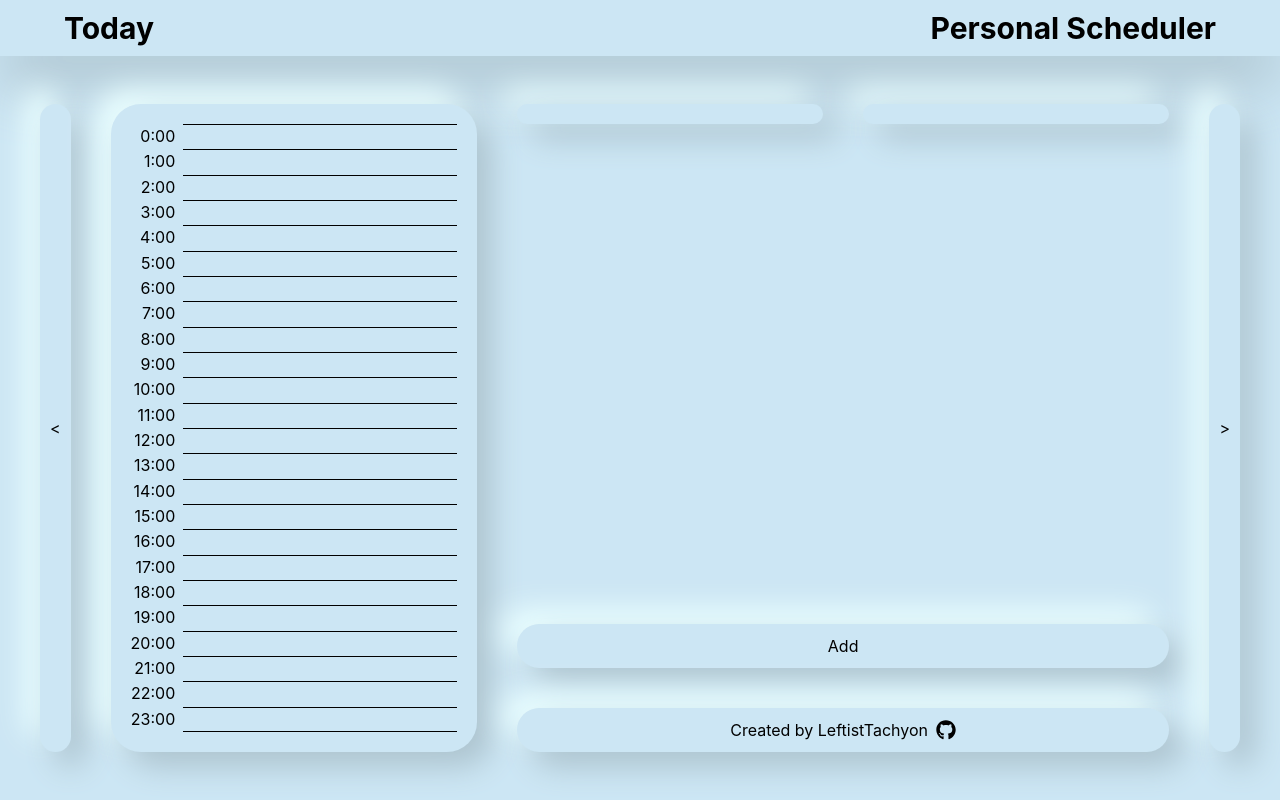
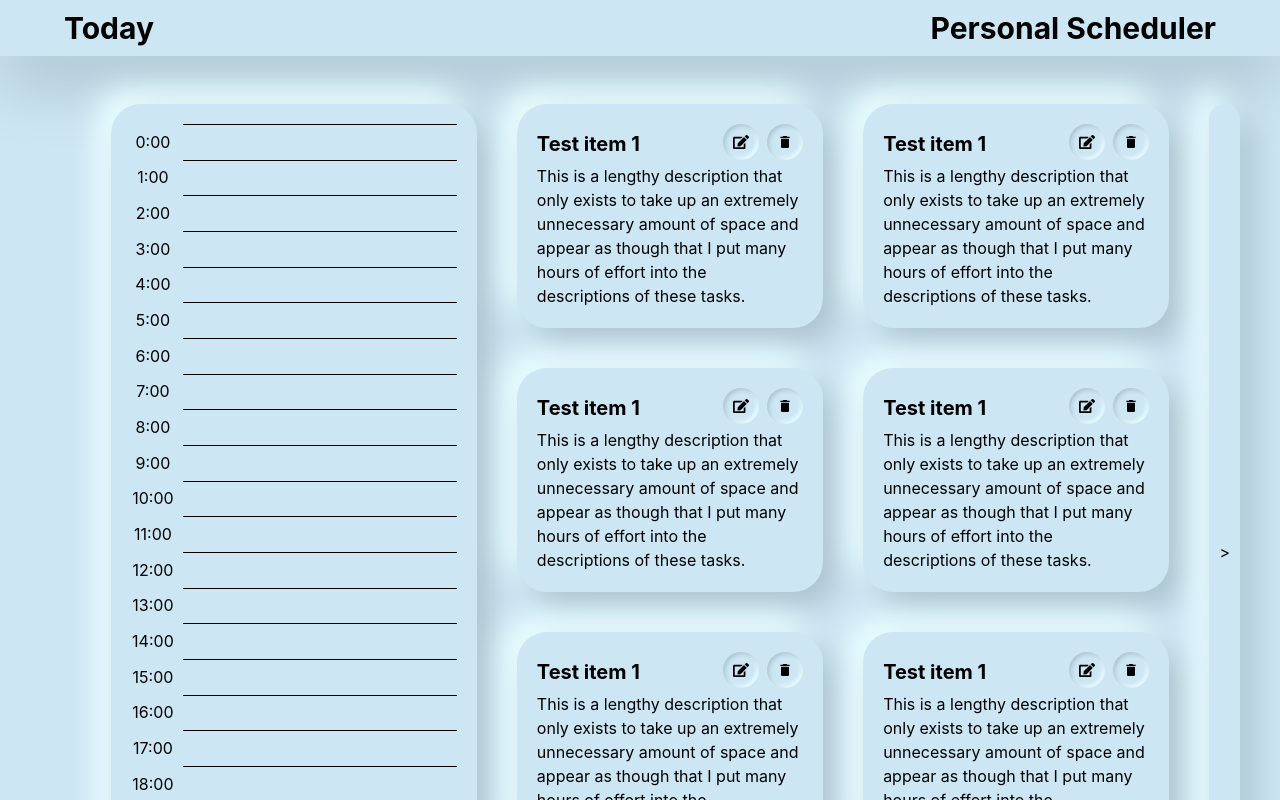
Before and after one commit to LeftistTachyon/personal-scheduler, a Next.js app: page / in a window 1280 px wide. Shown: the top 800 px of the page. Built offline with nearby package versions, Linux system fonts and the light colour scheme.

Commit message:
Made action cards

```diff
--- a/src/pages/index.tsx
+++ b/src/pages/index.tsx
@@ -1,7 +1,9 @@
 import {
 	Box,
+	BoxProps,
 	Center,
 	Grid,
+	Heading,
 	Icon,
 	SimpleGrid,
 	Stack,
@@ -11,7 +13,8 @@ import {
 } from "@chakra-ui/react";
 import NextChakraLink from "@components/nextChakraLink";
 import React, { cloneElement } from "react";
-import { FaGithub } from "react-icons/fa";
+import { FaEdit, FaGithub } from "react-icons/fa";
+import { MdDelete } from "react-icons/md";
 
 const shownHours: string[] = [
 	"0:00",
@@ -50,45 +53,19 @@ export default function Home() {
 			spacing={10}
 			justifySelf="stretch"
 			align="stretch"
-			minW="100vw"
+			// minW="100vw"
 			p={10}
 			direction="row"
 		>
-			<GridItem as="button">
+			<GridItem
+				as="button"
+				boxShadow="none"
+				color="transparent"
+				bg="transparent"
+			>
 				<Text>&lt;</Text>
 			</GridItem>
 			<GridItem flex={1} align="stretch" p={5}>
-				{/* <Stack spacing={0}>
-					<Divider flex={1} />
-					{shownHours.map((hour) => (
-						<HStack key={hour} flex={2}>
-							<Divider />
-							<Text as="i">{hour}</Text>
-							<Divider />
-						</HStack>
-					))}
-					<Divider flex={1} />
-				</Stack> */}
-				{/* <Box position="relative" h="100%">
-					{shownHours.map((hour, idx) => (
-						<HStack
-							key={hour}
-							position="absolute"
-							// top={(idx * height) / shownHours.length}
-							top={(100.0 * idx) / shownHours.length + "%"}
-							h={100.0 / shownHours.length + "%"}
-							w="100%"
-						>
-							<Text as="i" alignSelf="center">
-								{hour}
-							</Text>
-							<Divider
-								alignSelf="flex-start"
-								borderColor="black"
-							/>
-						</HStack>
-					))}
-				</Box> */}
 				<Grid
 					templateColumns="auto minmax(0, 1fr)"
 					columnGap={2}
@@ -97,7 +74,7 @@ export default function Home() {
 					{shownHours.map((hour, idx) =>
 						cloneElement(
 							<>
-								<Text textAlign="right">{hour}</Text>
+								<Center textAlign="right">{hour}</Center>
 								<Box
 									borderColor="black"
 									borderTopWidth={1}
@@ -111,11 +88,111 @@ export default function Home() {
 					)}
 				</Grid>
 			</GridItem>
-			<VStack flex={2} align="stretch" spacing={10}>
+			<VStack flex={2} align="stretch" spacing={7}>
 				<Box flex={1}>
 					<SimpleGrid columns={2} spacing={10}>
-						<GridItem></GridItem>
-						<GridItem></GridItem>
+						<GridItem p={5} display="block">
+							<Stack direction="row" float="right">
+								<InsetButton>
+									<Icon as={FaEdit} boxSize={4} />
+								</InsetButton>
+								<InsetButton>
+									<Icon as={MdDelete} boxSize={4} />
+								</InsetButton>
+							</Stack>
+							<Heading size="md">Test item 1</Heading>
+							<Text>
+								This is a lengthy description that only exists
+								to take up an extremely unnecessary amount of
+								space and appear as though that I put many hours
+								of effort into the descriptions of these tasks.
+							</Text>
+						</GridItem>
+						<GridItem p={5} display="block">
+							<Stack direction="row" float="right">
+								<InsetButton>
+									<Icon as={FaEdit} boxSize={4} />
+								</InsetButton>
+								<InsetButton>
+									<Icon as={MdDelete} boxSize={4} />
+								</InsetButton>
+							</Stack>
+							<Heading size="md">Test item 1</Heading>
+							<Text>
+								This is a lengthy description that only exists
+								to take up an extremely unnecessary amount of
+								space and appear as though that I put many hours
+								of effort into the descriptions of these tasks.
+							</Text>
+						</GridItem>
+						<GridItem p={5} display="block">
+							<Stack direction="row" float="right">
+								<InsetButton>
+									<Icon as={FaEdit} boxSize={4} />
+								</InsetButton>
+								<InsetButton>
+									<Icon as={MdDelete} boxSize={4} />
+								</InsetButton>
+							</Stack>
+							<Heading size="md">Test item 1</Heading>
+							<Text>
+								This is a lengthy description that only exists
+								to take up an extremely unnecessary amount of
+								space and appear as though that I put many hours
+								of effort into the descriptions of these tasks.
+							</Text>
+						</GridItem>
+						<GridItem p={5} display="block">
+							<Stack direction="row" float="right">
+								<InsetButton>
+									<Icon as={FaEdit} boxSize={4} />
+								</InsetButton>
+								<InsetButton>
+									<Icon as={MdDelete} boxSize={4} />
+								</InsetButton>
+							</Stack>
+							<Heading size="md">Test item 1</Heading>
+							<Text>
+								This is a lengthy description that only exists
+								to take up an extremely unnecessary amount of
+								space and appear as though that I put many hours
+								of effort into the descriptions of these tasks.
+							</Text>
+						</GridItem>
+						<GridItem p={5} display="block">
+							<Stack direction="row" float="right">
+								<InsetButton>
+									<Icon as={FaEdit} boxSize={4} />
+								</InsetButton>
+								<InsetButton>
+									<Icon as={MdDelete} boxSize={4} />
+								</InsetButton>
+							</Stack>
+							<Heading size="md">Test item 1</Heading>
+							<Text>
+								This is a lengthy description that only exists
+								to take up an extremely unnecessary amount of
+								space and appear as though that I put many hours
+								of effort into the descriptions of these tasks.
+							</Text>
+						</GridItem>
+						<GridItem p={5} display="block">
+							<Stack direction="row" float="right">
+								<InsetButton>
+									<Icon as={FaEdit} boxSize={4} />
+								</InsetButton>
+								<InsetButton>
+									<Icon as={MdDelete} boxSize={4} />
+								</InsetButton>
+							</Stack>
+							<Heading size="md">Test item 1</Heading>
+							<Text>
+								This is a lengthy description that only exists
+								to take up an extremely unnecessary amount of
+								space and appear as though that I put many hours
+								of effort into the descriptions of these tasks.
+							</Text>
+						</GridItem>
 					</SimpleGrid>
 				</Box>
 				<GridItem as="button">
@@ -137,19 +214,30 @@ export default function Home() {
 	);
 }
 
-function GridItem({ children, ...props }: StackProps): JSX.Element {
+function GridItem(props: StackProps): JSX.Element {
 	return (
 		<Stack
 			rounded={30}
-			background="primary"
+			bg="primary"
 			boxShadow="15px 15px 30px #adc4cf, -15px -15px 30px #ebffff"
 			padding={2.5}
 			justify="center"
 			align="center"
 			direction="column"
 			{...props}
-		>
-			{children}
-		</Stack>
+		/>
 	);
 }
+
+function InsetButton(props: BoxProps): JSX.Element {
+	return (
+		<Center
+			rounded={30}
+			bg="primary"
+			boxShadow="inset 2px 2px 4px #adc4cf, inset -2px -2px 4px #ebffff"
+			padding={2.5}
+			as="button"
+			{...props}
+		/>
+	);
+}
```
